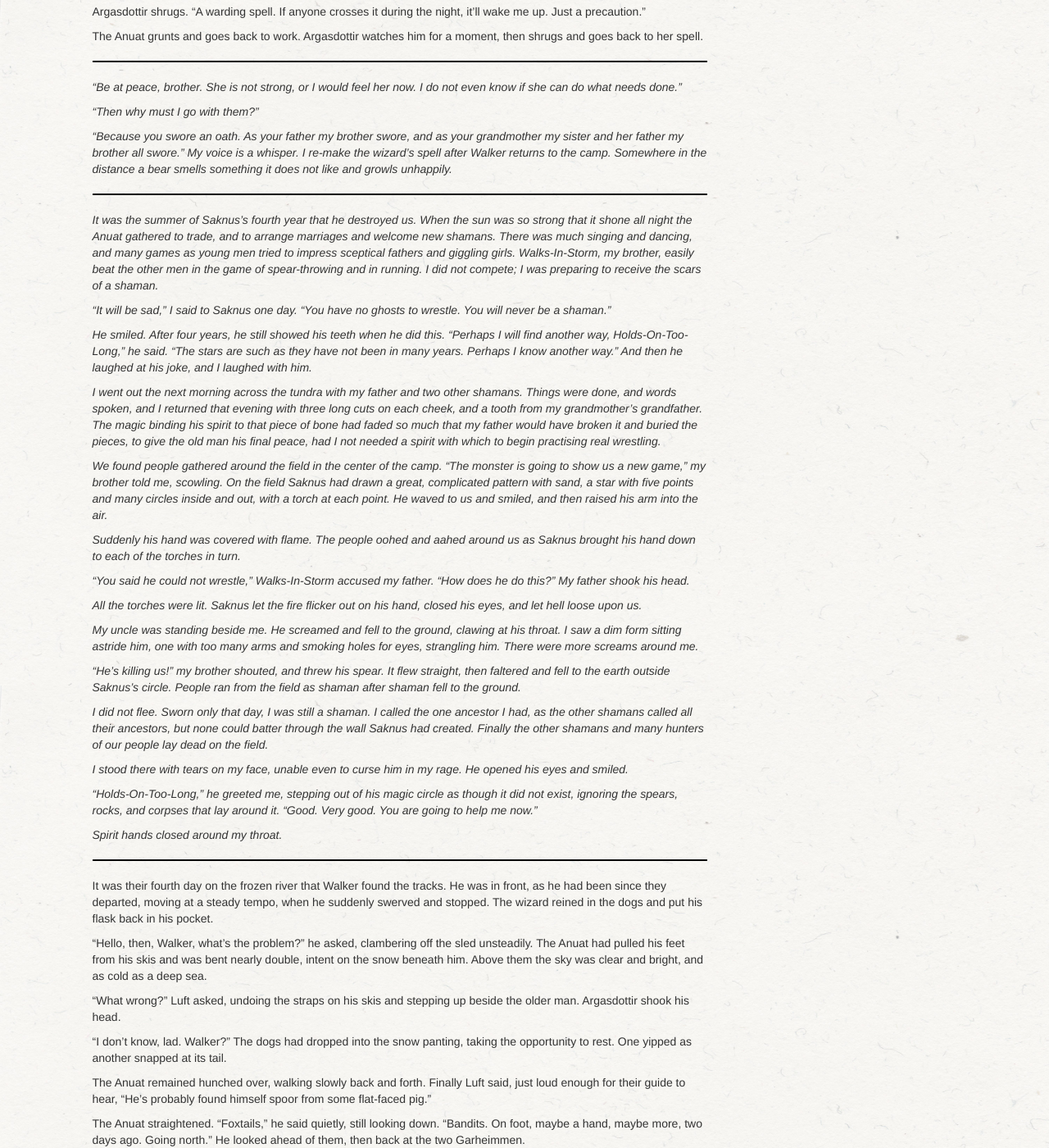
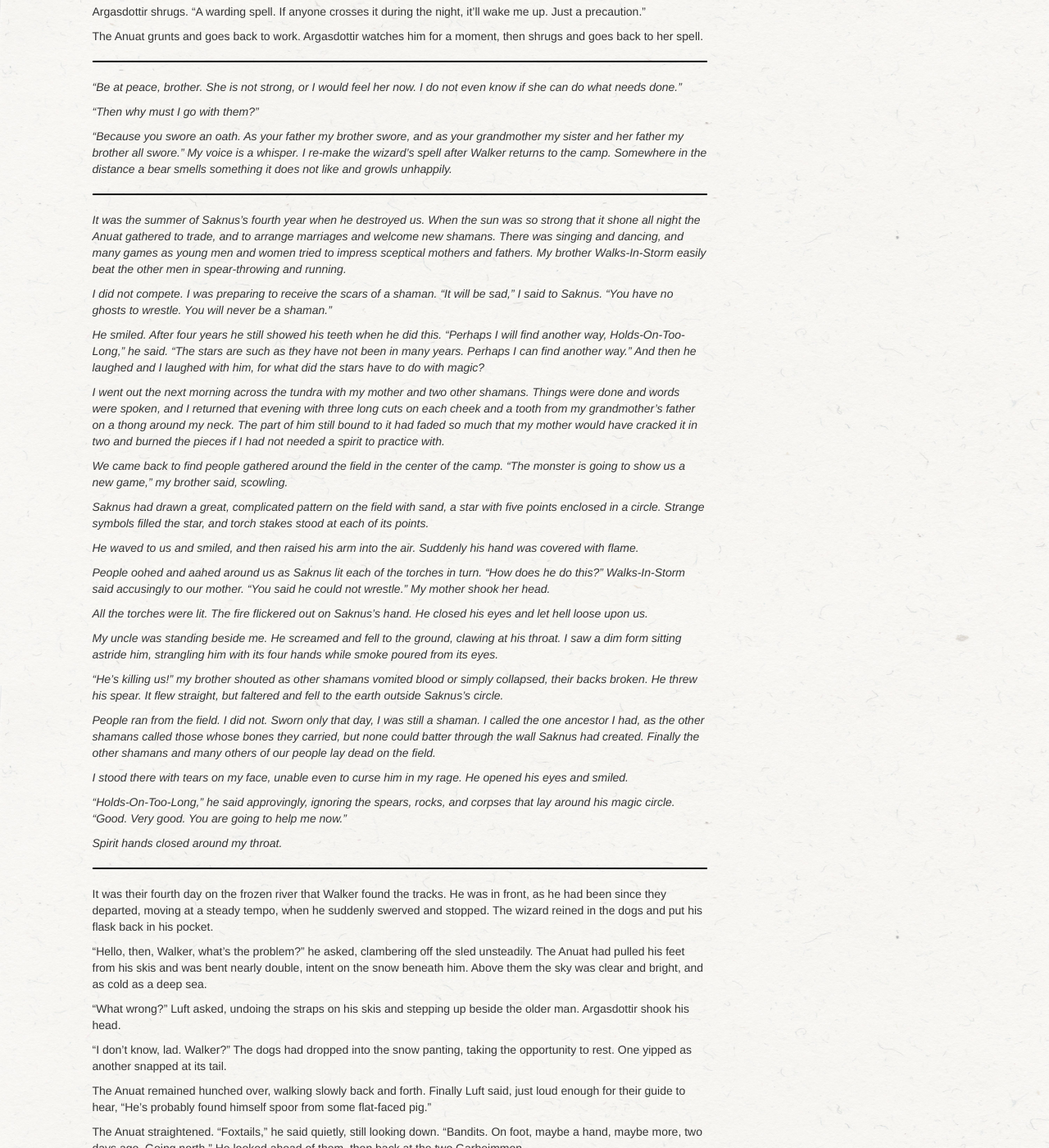
Before and after one commit to gvwilson/sensibleadventures, a Jekyll site: the page built from wrestler/wrestler.md, in a window 1280 px wide and 1400 px high, scrolled down 4284 px. Shown: the whole window at 82% size. Built offline with Jekyll 4.4.1, drawn with Linux system fonts in a browser that asks for light colours; nearby versions of some CDN libraries; library files that are not in the unit come from our copies.

Commit message:
Another section

```diff
--- a/wrestler/wrestler.md
+++ b/wrestler/wrestler.md
@@ -480,67 +480,92 @@
 
 ---
 
-*It was the summer of Saknus's fourth year that he destroyed us. When the
-sun was so strong that it shone all night the Anuat gathered to trade,
-and to arrange marriages and welcome new shamans. There was much singing
-and dancing, and many games as young men tried to impress sceptical
-fathers and giggling girls. Walks-In-Storm, my brother, easily beat the
-other men in the game of spear-throwing and in running. I did not
-compete; I was preparing to receive the scars of a shaman.*
+*It was the summer of Saknus's fourth year when he destroyed us.
+When the sun was so strong that it shone all night the Anuat gathered to trade,
+and to arrange marriages and welcome new shamans.
+There was singing and dancing,
+and many games as young men and women tried to impress sceptical mothers and fathers.
+My brother Walks-In-Storm easily beat the other men in spear-throwing and running.*
 
-*"It will be sad," I said to Saknus one day. "You have no ghosts to
-wrestle. You will never be a shaman."*
+*I did not compete.
+I was preparing to receive the scars of a shaman.
+"It will be sad," I said to Saknus.
+"You have no ghosts to wrestle.
+You will never be a shaman."*
 
-*He smiled. After four years, he still showed his teeth when he did this.
-"Perhaps I will find another way, Holds-On-Too-Long," he said. "The
-stars are such as they have not been in many years. Perhaps I know
-another way." And then he laughed at his joke, and I laughed with him.*
+*He smiled.
+After four years he still showed his teeth when he did this.
+"Perhaps I will find another way, Holds-On-Too-Long," he said.
+"The stars are such as they have not been in many years.
+Perhaps I can find another way."
+And then he laughed and I laughed with him,
+for what did the stars have to do with magic?*
 
-*I went out the next morning across the tundra with my father and two
-other shamans. Things were done, and words spoken, and I returned that
-evening with three long cuts on each cheek, and a tooth from my
-grandmother's grandfather. The magic binding his spirit to that piece of
-bone had faded so much that my father would have broken it and buried
-the pieces, to give the old man his final peace, had I not needed a
-spirit with which to begin practising real wrestling.*
+*I went out the next morning across the tundra
+with my mother and two other shamans.
+Things were done and words were spoken,
+and I returned that evening with three long cuts on each cheek
+and a tooth from my grandmother's father on a thong around my neck.
+The part of him still bound to it
+had faded so much that my mother would have cracked it in two and burned the pieces
+if I had not needed a spirit to practice with.*
 
-*We found people gathered around the field in the center of the camp.
-"The monster is going to show us a new game," my brother told me,
-scowling. On the field Saknus had drawn a great, complicated pattern
-with sand, a star with five points and many circles inside and out, with
-a torch at each point. He waved to us and smiled, and then raised his
-arm into the air.*
+*We came back to find people gathered around the field in the center of the camp.
+"The monster is going to show us a new game,"
+my brother said,
+scowling.*
 
-*Suddenly his hand was covered with flame. The people oohed and aahed
-around us as Saknus brought his hand down to each of the torches in
-turn.*
+*Saknus had drawn a great, complicated pattern on the field with sand,
+a star with five points enclosed in a circle.
+Strange symbols filled the star,
+and torch stakes stood at each of its points.*
 
-*"You said he could not wrestle," Walks-In-Storm accused my father. "How
-does he do this?" My father shook his head.*
+*He waved to us and smiled,
+and then raised his arm into the air.
+Suddenly his hand was covered with flame.*
 
-*All the torches were lit. Saknus let the fire flicker out on his hand,
-closed his eyes, and let hell loose upon us.*
+*People oohed and aahed around us
+as Saknus lit each of the torches in turn.
+"How does he do this?"
+Walks-In-Storm said accusingly to our mother.
+"You said he could not wrestle."
+My mother shook her head.*
 
-*My uncle was standing beside me. He screamed and fell to the ground,
-clawing at his throat. I saw a dim form sitting astride him, one with
-too many arms and smoking holes for eyes, strangling him. There were
-more screams around me.*
+*All the torches were lit.
+The fire flickered out on Saknus's hand.
+He closed his eyes and let hell loose upon us.*
 
-*"He's killing us!" my brother shouted, and threw his spear. It flew
-straight, then faltered and fell to the earth outside Saknus's circle.
-People ran from the field as shaman after shaman fell to the ground.*
+*My uncle was standing beside me.
+He screamed and fell to the ground,
+clawing at his throat.
+I saw a dim form sitting astride him,
+strangling him with its four hands
+while smoke poured from its eyes.*
 
-*I did not flee. Sworn only that day, I was still a shaman. I called the
-one ancestor I had, as the other shamans called all their ancestors, but
-none could batter through the wall Saknus had created. Finally the other
-shamans and many hunters of our people lay dead on the field.*
+*"He's killing us!" my brother shouted as other shamans vomited blood
+or simply collapsed,
+their backs broken.
+He threw his spear.
+It flew straight,
+but faltered and fell to the earth outside Saknus's circle.*
 
-*I stood there with tears on my face, unable even to curse him in my
-rage. He opened his eyes and smiled.*
+*People ran from the field.
+I did not.
+Sworn only that day,
+I was still a shaman.
+I called the one ancestor I had,
+as the other shamans called those whose bones they carried,
+but none could batter through the wall Saknus had created.
+Finally the other shamans and many others of our people
+lay dead on the field.*
 
-*"Holds-On-Too-Long," he greeted me, stepping out of his magic circle as
-though it did not exist, ignoring the spears, rocks, and corpses that
-lay around it. "Good. Very good. You are going to help me now."*
+*I stood there with tears on my face,
+unable even to curse him in my rage.
+He opened his eyes and smiled.*
+
+*"Holds-On-Too-Long," he said approvingly,
+ignoring the spears, rocks, and corpses that lay around his magic circle.
+"Good. Very good. You are going to help me now."*
 
 *Spirit hands closed around my throat.*
 
```
